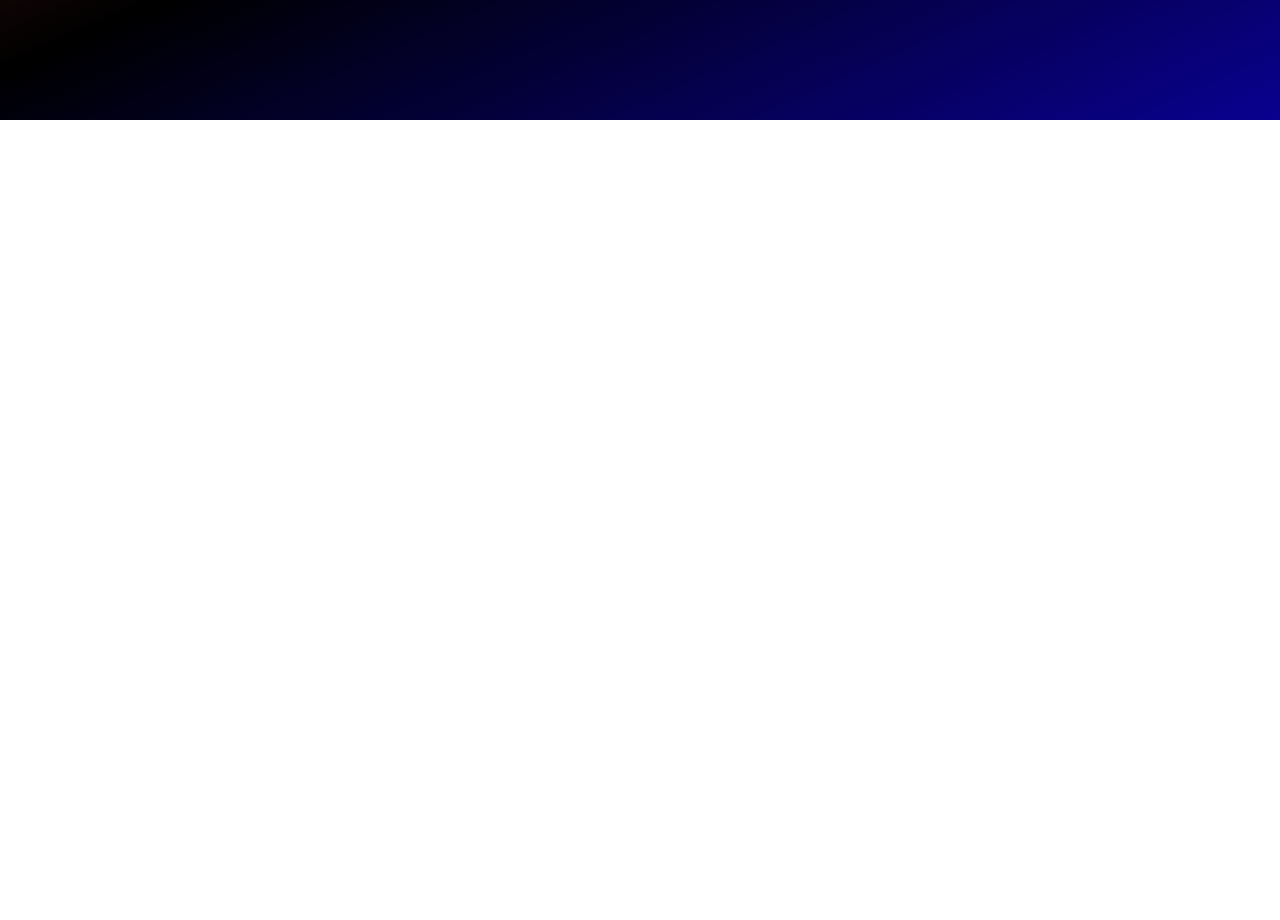
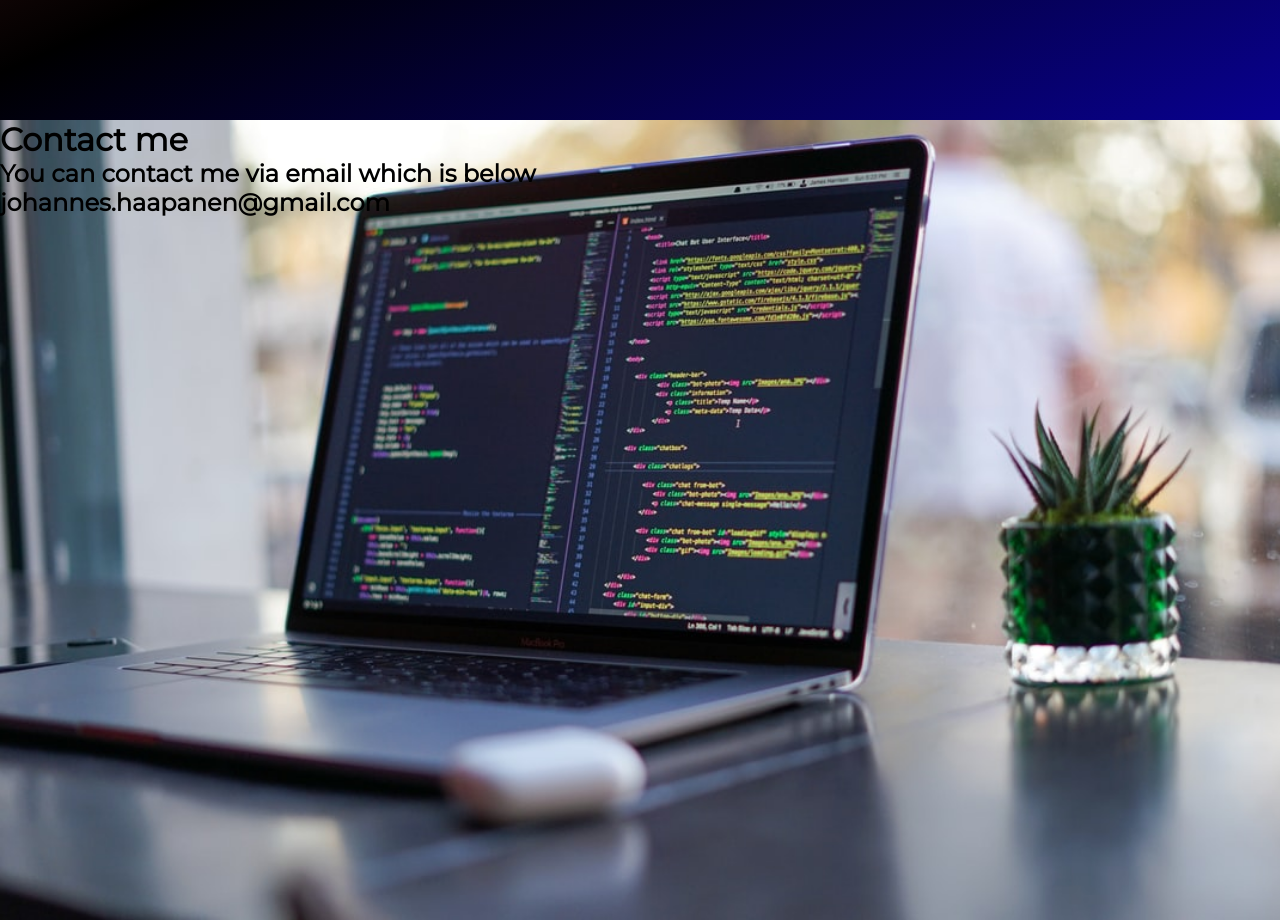
Before and after one commit to spoilaro/johanneshaapanen, a React (Create React App) app: page / in a window 1280 px wide. Shown: the part 1480-2400 px from the top of the page. Before the commit the page ends 1600 px from the top, so only its background shows below. Built offline with nearby package versions, Linux system fonts and the light colour scheme.

Commit message:
Making basic contact page without backend

```diff
--- a/src/App.js
+++ b/src/App.js
@@ -2,6 +2,7 @@
 import './App.css';
 import LandingPage from "./components/LandingPage"
 import Cv from "./components/CV/Cv"
+import Contact from "./components/contact/Contact"
 import { useRef } from "react"
 
 function App() {
@@ -16,6 +17,7 @@ function App() {
     <div className="App">
         <LandingPage onCvClick={cvScroll} />
         <Cv ref={cvRef} />
+        <Contact/>
     </div>
   );
 }
--- a/src/components/contact/Contact.js
+++ b/src/components/contact/Contact.js
@@ -1,10 +1,13 @@
 import React from 'react';
+import "./contact.scss"
 
 const Contact = () => {
     return (
-        <div>
+        <div className="contact-page" >
             <div className="contact-container" >
-
+                <h1>Contact me</h1>
+                <h2>You can contact me via email which is below</h2>
+                <h2>johannes.haapanen@gmail.com</h2>
             </div>
         </div>
     );
--- /dev/null
+++ b/src/components/contact/contact.scss
@@ -0,0 +1,12 @@
+
+
+.contact-page{
+    height: 100vh;
+    width: 100%;
+    background-image: url(../../assets/devbg.jpeg);
+    background-size: cover;
+}
+
+.contact-container{
+
+}
```
Also changed, not shown: src/assets/devbg.jpeg (added).
